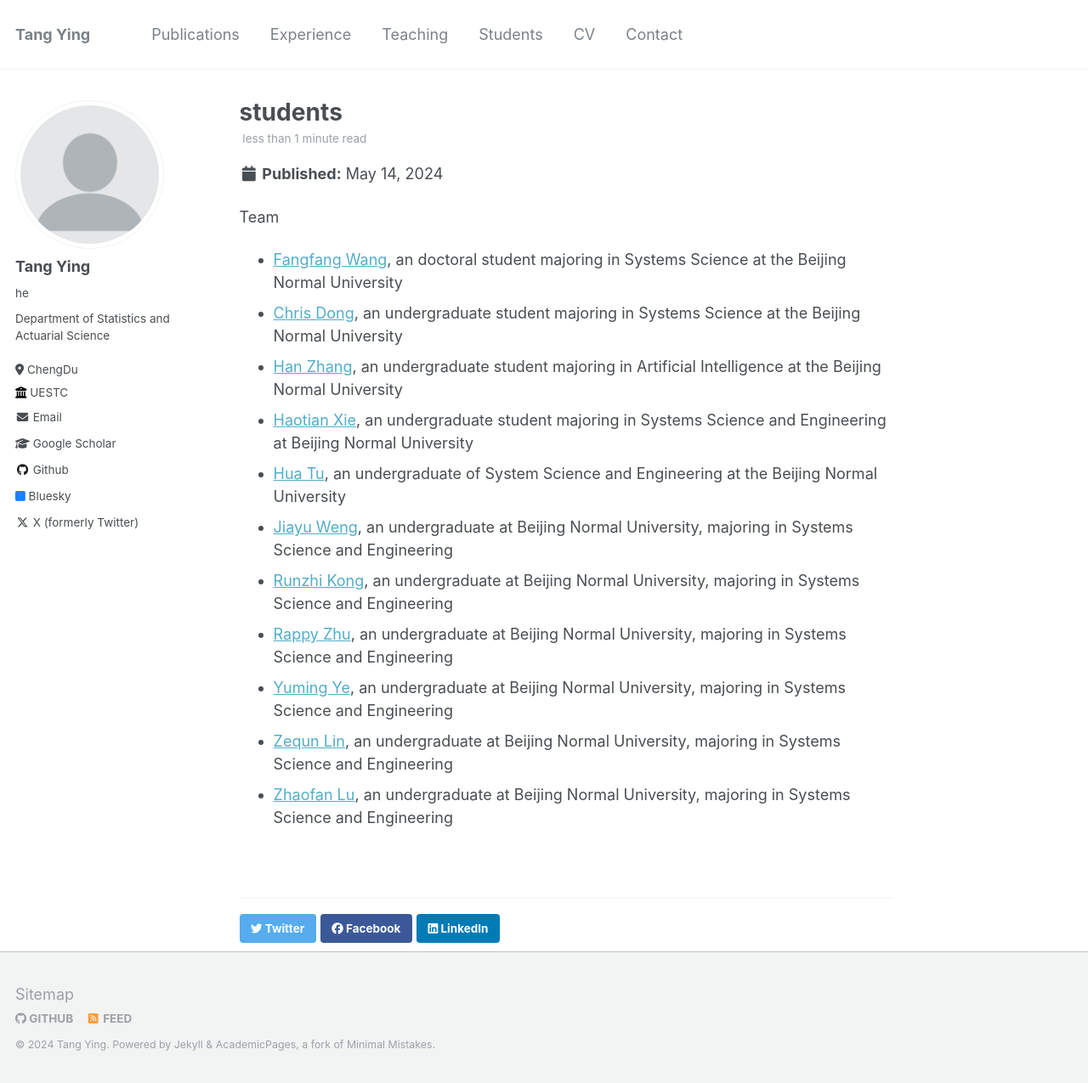
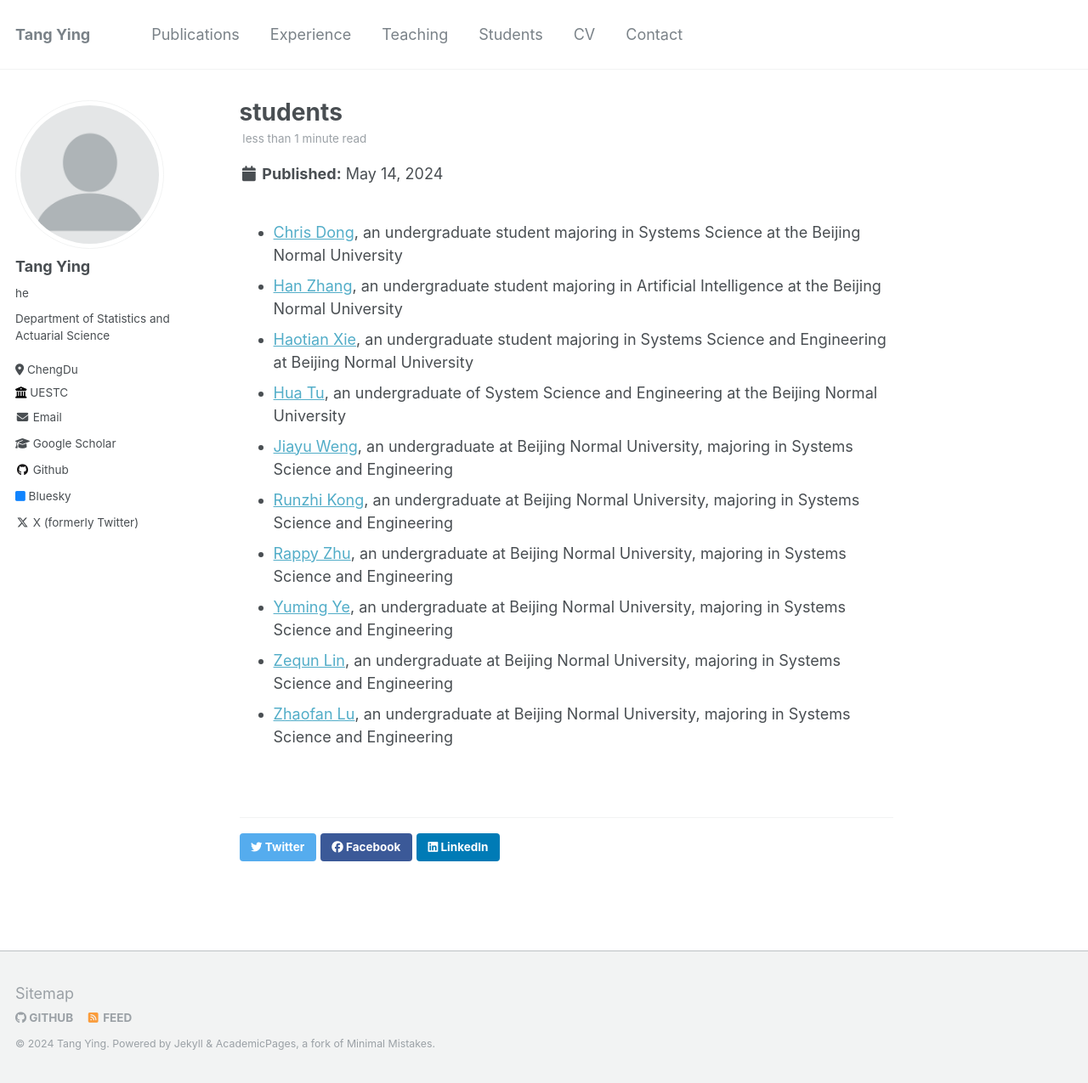
Before and after one commit to jamestang23/jamestang23.github.io, a Jekyll site: the page built from _posts/2024-05-14-students.md, in a window 1280 px wide and 1275 px high. Shown: the whole window at 85% size. Built offline with Jekyll 4.4.1, drawn with Linux system fonts in a browser that asks for light colours.

Commit message:
Update 2024-05-14-students.md

```diff
--- a/_posts/2024-05-14-students.md
+++ b/_posts/2024-05-14-students.md
@@ -1,10 +1,7 @@
 ---
 title: students
-
+Fangfang Wang: (https://yingtangwebsite.netlify.app/author/fangfang-wang-%E7%8E%8B%E8%8A%B3%E8%8A%B3-joint/), an doctoral student majoring in Systems Science at the Beijing Normal University
 ---
-Team
-
-* [Fangfang Wang](https://yingtangwebsite.netlify.app/author/fangfang-wang-%E7%8E%8B%E8%8A%B3%E8%8A%B3-joint/), an doctoral student majoring in Systems Science at the Beijing Normal University
 * [Chris Dong](https://yingtangwebsite.netlify.app/author/chris-dong/), an undergraduate student majoring in Systems Science at the Beijing Normal University
 * [Han Zhang](https://yingtangwebsite.netlify.app/author/han-zhang-%E5%BC%A0%E6%B6%B5/), an undergraduate student majoring in Artificial Intelligence at the Beijing Normal University
 * [Haotian Xie](https://yingtangwebsite.netlify.app/author/haotian-xie-%E8%B0%A2%E6%98%8A%E5%A4%A9/), an undergraduate student majoring in Systems Science and Engineering at Beijing Normal University
```
